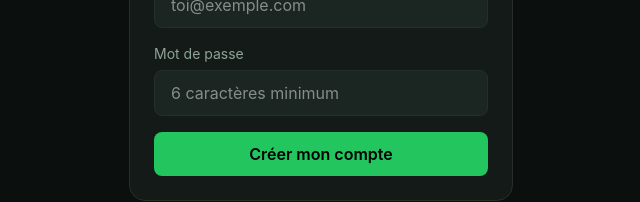
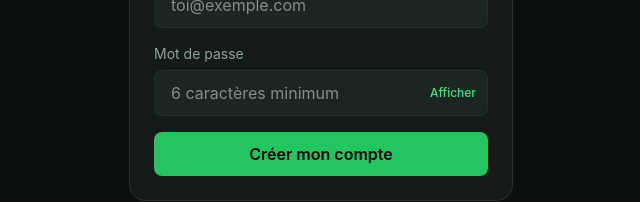
Before and after one commit to Adom697/MATCHS-STARTS, a Next.js app: page /signup in a window 1280 px wide. Shown: the part 391-593 px from the top of the page, without its empty margins (319-959 px from the left). Built offline with nearby package versions, Linux system fonts and the light colour scheme.

Commit message:
Add show/hide password toggle on login, signup, and reset-password

```diff
--- a/src/app/login/page.tsx
+++ b/src/app/login/page.tsx
@@ -1,4 +1,5 @@
 import { logIn } from '@/lib/actions/auth';
+import { PasswordInput } from '@/components/PasswordInput';
 import Link from 'next/link';
 
 export default async function LoginPage({
@@ -29,13 +30,7 @@ export default async function LoginPage({
           </div>
           <div>
             <label className="block text-sm text-muted mb-1.5">Mot de passe</label>
-            <input
-              name="password"
-              type="password"
-              required
-              className="w-full bg-surface-2 border border-border rounded-lg px-4 py-2.5 text-foreground focus:outline-none focus:border-accent"
-              placeholder="••••••••"
-            />
+            <PasswordInput name="password" placeholder="••••••••" required />
             <div className="text-right mt-1.5">
               <Link href="/forgot-password" className="text-accent text-xs">
                 Mot de passe oublié ?
--- a/src/app/reset-password/page.tsx
+++ b/src/app/reset-password/page.tsx
@@ -10,6 +10,7 @@ export default function ResetPasswordPage() {
   const [error, setError] = useState('');
   const [ready, setReady] = useState(false);
   const [submitting, setSubmitting] = useState(false);
+  const [visible, setVisible] = useState(false);
   const router = useRouter();
   const supabase = createClient();
 
@@ -59,20 +60,30 @@ export default function ResetPasswordPage() {
         <form onSubmit={handleSubmit} className="bg-surface border border-border rounded-2xl p-6 space-y-4">
           <div>
             <label className="block text-sm text-muted mb-1.5">Nouveau mot de passe</label>
+            <div className="relative">
               <input
-              type="password"
+                type={visible ? 'text' : 'password'}
                 required
                 minLength={6}
                 value={password}
                 onChange={(e) => setPassword(e.target.value)}
-              className="w-full bg-surface-2 border border-border rounded-lg px-4 py-2.5 text-foreground focus:outline-none focus:border-accent"
+                className="w-full bg-surface-2 border border-border rounded-lg px-4 py-2.5 pr-16 text-foreground focus:outline-none focus:border-accent"
                 placeholder="6 caractères minimum"
               />
+              <button
+                type="button"
+                onClick={() => setVisible((v) => !v)}
+                className="absolute right-3 top-1/2 -translate-y-1/2 text-xs text-accent font-medium"
+                tabIndex={-1}
+              >
+                {visible ? 'Cacher' : 'Afficher'}
+              </button>
+            </div>
           </div>
           <div>
             <label className="block text-sm text-muted mb-1.5">Confirme-le</label>
             <input
-              type="password"
+              type={visible ? 'text' : 'password'}
               required
               minLength={6}
               value={confirm}
--- a/src/app/signup/page.tsx
+++ b/src/app/signup/page.tsx
@@ -1,4 +1,5 @@
 import { signUpPlayer, signUpAssistant } from '@/lib/actions/auth';
+import { PasswordInput } from '@/components/PasswordInput';
 import Link from 'next/link';
 
 export default async function SignupPage({
@@ -69,14 +70,7 @@ export default async function SignupPage({
           </div>
           <div>
             <label className="block text-sm text-muted mb-1.5">Mot de passe</label>
-            <input
-              name="password"
-              type="password"
-              required
-              minLength={6}
-              className="w-full bg-surface-2 border border-border rounded-lg px-4 py-2.5 text-foreground focus:outline-none focus:border-accent"
-              placeholder="6 caractères minimum"
-            />
+            <PasswordInput name="password" placeholder="6 caractères minimum" required minLength={6} />
           </div>
 
           {error && <p className="text-danger text-sm">{error}</p>}
--- /dev/null
+++ b/src/components/PasswordInput.tsx
@@ -0,0 +1,41 @@
+'use client';
+
+import { useState } from 'react';
+
+export function PasswordInput({
+  name,
+  placeholder,
+  required,
+  minLength,
+  defaultValue,
+}: {
+  name: string;
+  placeholder?: string;
+  required?: boolean;
+  minLength?: number;
+  defaultValue?: string;
+}) {
+  const [visible, setVisible] = useState(false);
+
+  return (
+    <div className="relative">
+      <input
+        name={name}
+        type={visible ? 'text' : 'password'}
+        required={required}
+        minLength={minLength}
+        defaultValue={defaultValue}
+        className="w-full bg-surface-2 border border-border rounded-lg px-4 py-2.5 pr-16 text-foreground focus:outline-none focus:border-accent"
+        placeholder={placeholder}
+      />
+      <button
+        type="button"
+        onClick={() => setVisible((v) => !v)}
+        className="absolute right-3 top-1/2 -translate-y-1/2 text-xs text-accent font-medium"
+        tabIndex={-1}
+      >
+        {visible ? 'Cacher' : 'Afficher'}
+      </button>
+    </div>
+  );
+}
```
Lines whose indentation alone changed are shown as unchanged.
